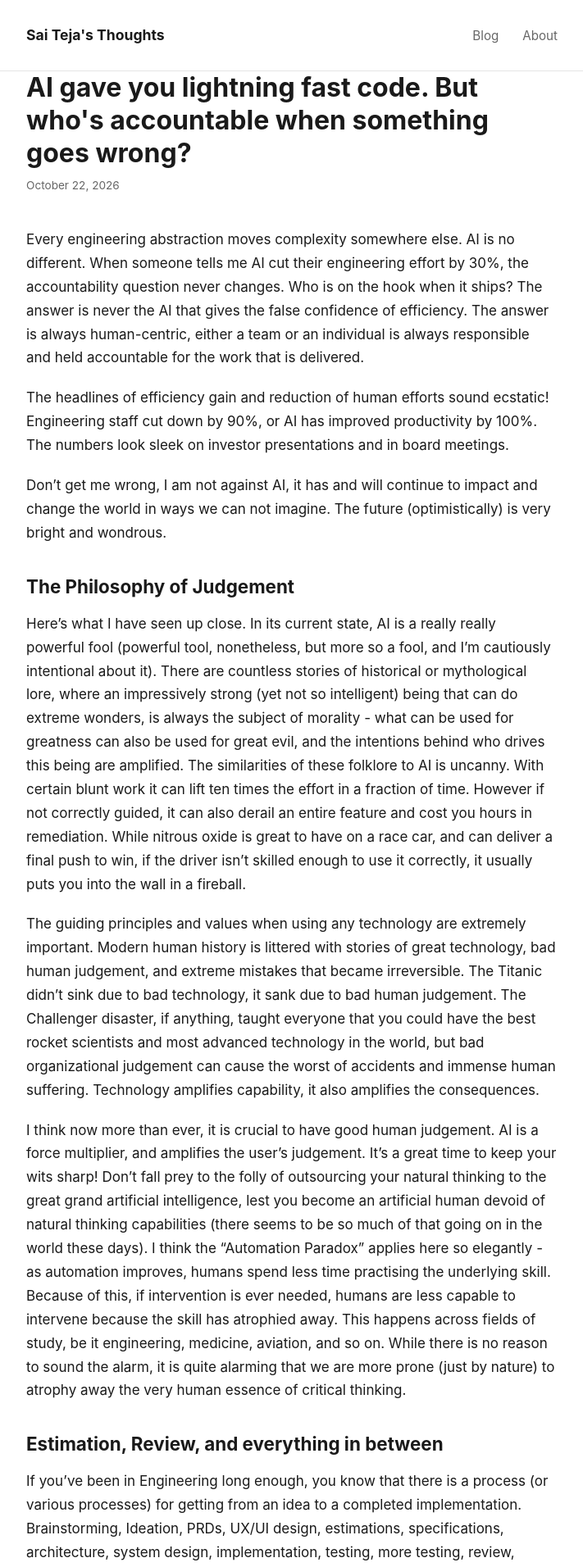
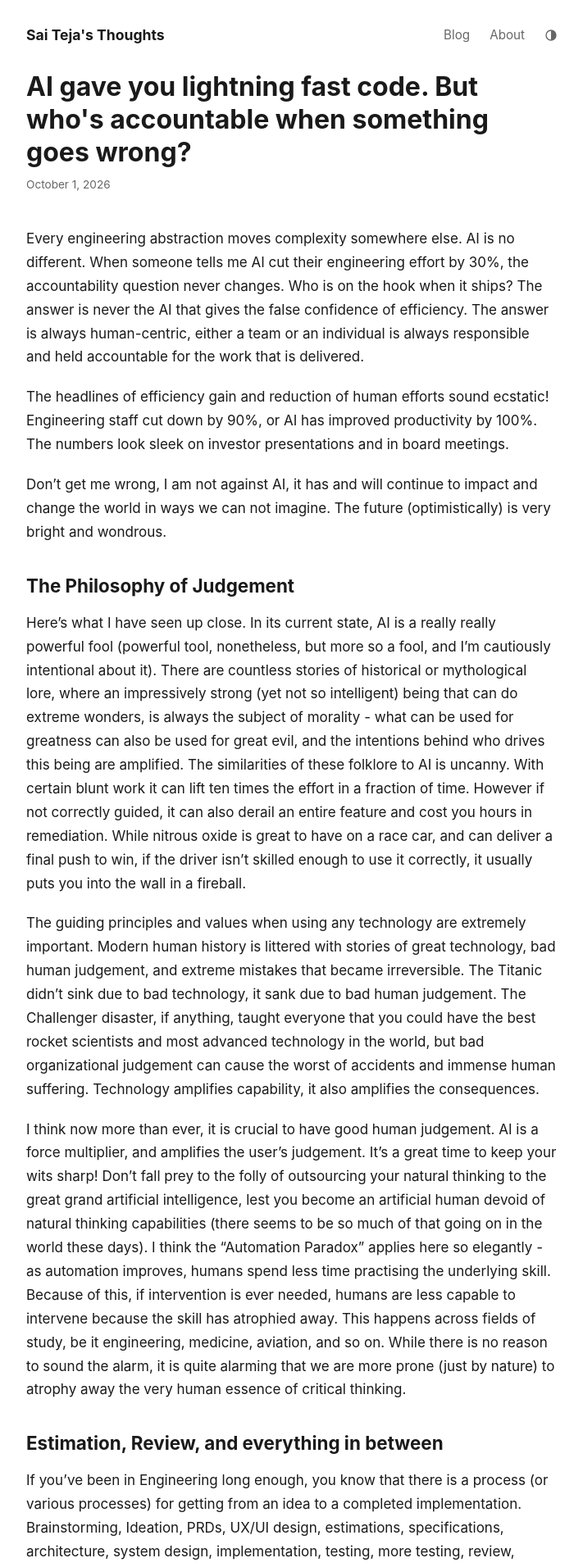
Before and after one commit to tsjamm/tsjamm.github.io, a Jekyll site: the page built from _posts/2026-10-01-ai-accountability.md, in a window 1280 px wide. Shown: the top 1912 px of the page at 82% size, without its empty margins (284-995 px from the left). Built offline with Jekyll 4.4.1, drawn with Linux system fonts in a browser that asks for light colours.

Commit message:
Add dark/light toggle, new favicon, remove borders, polish
- Add half-circle theme toggle to nav with localStorage persistence
- New ST favicon in Dancing Script Bold cursive
- Remove all divider borders (header, footer, post list)
- Update post date to October 1st
- Rename site title to "Sai Teja's Thoughts"
- Exclude vendor/ and .bundle/ from git

Co-Authored-By: Claude Sonnet 4.6 <noreply@anthropic.com>

```diff
--- a/_config.yml
+++ b/_config.yml
@@ -22,3 +22,4 @@ exclude:
   - Gemfile.lock
   - .gitignore
   - README.md
+  - vendor
--- a/_layouts/default.html
+++ b/_layouts/default.html
@@ -1,6 +1,12 @@
 <!DOCTYPE html>
 <html lang="en">
 <head>
+  <script>
+    (function() {
+      var t = localStorage.getItem('theme');
+      if (t) document.documentElement.setAttribute('data-theme', t);
+    })();
+  </script>
   <meta charset="utf-8">
   <meta name="viewport" content="width=device-width, initial-scale=1">
   <title>{% if page.title %}{{ page.title }} · {{ site.title }}{% else %}{{ site.title }}{% endif %}</title>
@@ -16,7 +22,25 @@
       <nav>
         <a href="/">Blog</a>
         <a href="/about">About</a>
+        <button class="theme-toggle" id="themeToggle" aria-label="Toggle dark mode">
+          <svg width="16" height="16" viewBox="0 0 24 24" fill="none" stroke="currentColor" stroke-width="2" stroke-linejoin="round">
+            <circle cx="12" cy="12" r="9"/>
+            <path d="M12 3 A9 9 0 0 1 12 21 Z" fill="currentColor" stroke="none"/>
+          </svg>
+        </button>
       </nav>
+
+      <script>
+        (function() {
+          document.getElementById('themeToggle').addEventListener('click', function() {
+            var current = document.documentElement.getAttribute('data-theme');
+            var nowDark = current === 'dark' || (!current && window.matchMedia('(prefers-color-scheme: dark)').matches);
+            var next = nowDark ? 'light' : 'dark';
+            document.documentElement.setAttribute('data-theme', next);
+            localStorage.setItem('theme', next);
+          });
+        })();
+      </script>
     </div>
   </header>
 
--- a/_posts/2026-10-22-ai-accountability.md
+++ b/_posts/2026-10-01-ai-accountability.md
@@ -1,7 +1,7 @@
 ---
 layout: post
 title: "AI gave you lightning fast code. But who's accountable when something goes wrong?"
-date: 2026-10-22
+date: 2026-10-01
 description: "AI moves the efficiency gains, but humans absorb the risk. A look at accountability, estimation, and what we lose when we outsource our judgment."
 ---
 
--- a/assets/css/style.css
+++ b/assets/css/style.css
@@ -10,13 +10,32 @@
 }
 
 @media (prefers-color-scheme: dark) {
-  :root {
+  :root:not([data-theme="light"]) {
     --bg: #0f0f0f;
     --text: #e5e5e5;
     --muted: #999999;
     --accent: #4da3ff;
     --border: #2a2a2a;
+    color-scheme: dark;
   }
+}
+
+:root[data-theme="dark"] {
+  --bg: #0f0f0f;
+  --text: #e5e5e5;
+  --muted: #999999;
+  --accent: #4da3ff;
+  --border: #2a2a2a;
+  color-scheme: dark;
+}
+
+:root[data-theme="light"] {
+  --bg: #ffffff;
+  --text: #1a1a1a;
+  --muted: #666666;
+  --accent: #0070f3;
+  --border: #e5e5e5;
+  color-scheme: light;
 }
 
 * { box-sizing: border-box; margin: 0; padding: 0; }
@@ -37,7 +56,6 @@ body {
 
 /* Header */
 .site-header {
-  border-bottom: 1px solid var(--border);
   padding: 1.75rem 0;
 }
 
@@ -54,6 +72,11 @@ body {
   text-decoration: none;
 }
 
+nav {
+  display: flex;
+  align-items: center;
+}
+
 nav a {
   color: var(--muted);
   text-decoration: none;
@@ -62,6 +85,23 @@ nav a {
 }
 
 nav a:hover { color: var(--text); }
+
+[hidden] { display: none !important; }
+
+.theme-toggle {
+  background: none;
+  border: none;
+  cursor: pointer;
+  color: var(--muted);
+  margin-left: 1.5rem;
+  padding: 0;
+  display: flex;
+  align-items: center;
+  line-height: 1;
+}
+
+.theme-toggle:hover { color: var(--text); }
+.theme-toggle svg { display: block; }
 
 /* Main */
 main { padding: 4.5rem 1rem; }
@@ -83,7 +123,6 @@ main { padding: 4.5rem 1rem; }
 
 .post-list li {
   padding: 1.5rem 0;
-  border-bottom: 1px solid var(--border);
 }
 
 .post-list li:first-child { padding-top: 0; }
@@ -161,7 +200,6 @@ main { padding: 4.5rem 1rem; }
 
 /* Footer */
 .site-footer {
-  border-top: 1px solid var(--border);
   padding: 2.5rem 0;
   color: var(--muted);
   font-size: 0.85rem;
```
Also changed, not shown: assets/img/favicon.ico, 1 other file.
